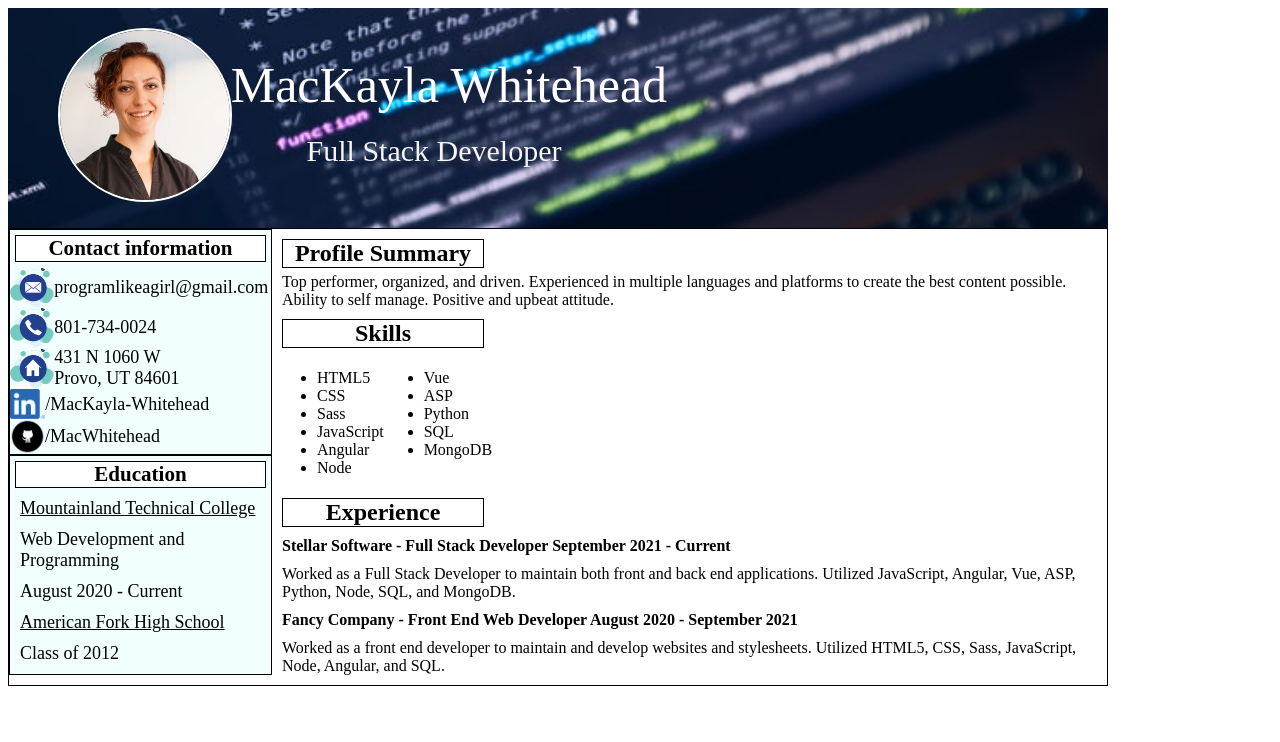
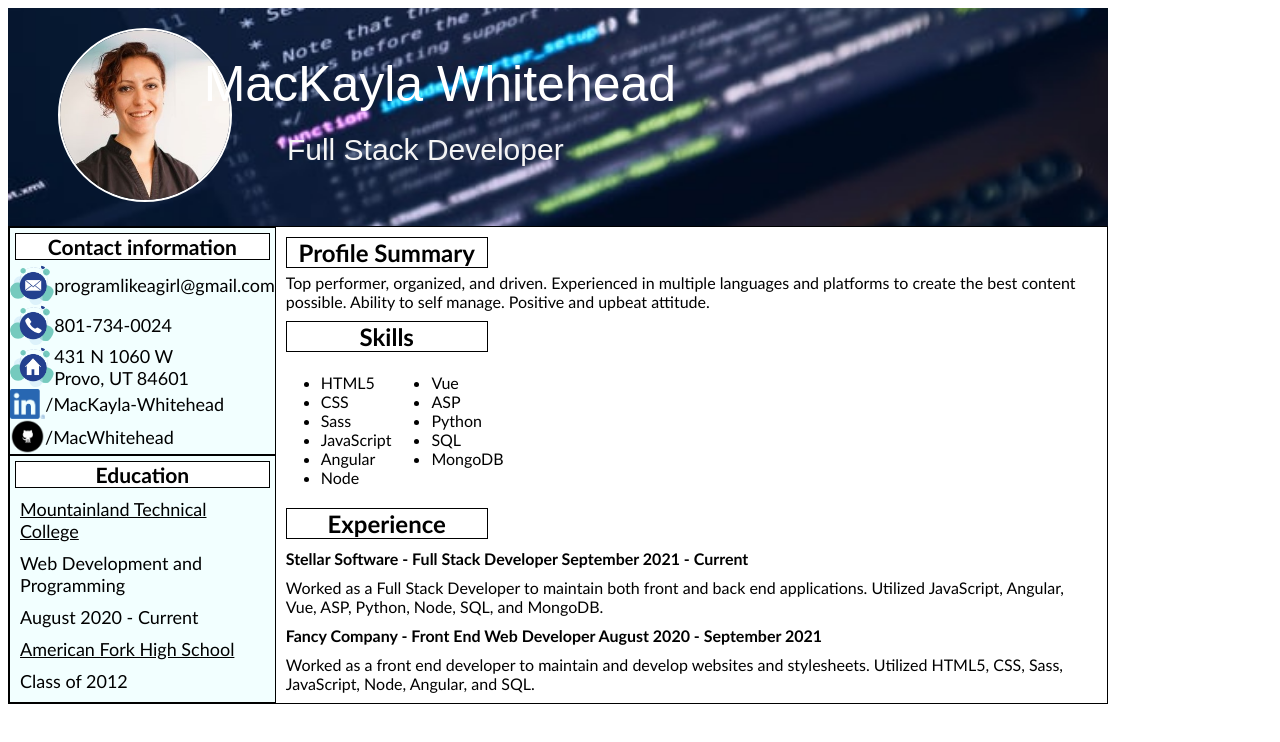
Before and after one commit to MacWhitehead/Sass-Resume, a website: page sass/public/index.html in a window 1280 px wide. Drawn offline with Linux system fonts and the light colour scheme.

Commit message:
Verified proj meets criteria & checked for errors

```diff
--- a/sass/public/index.html
+++ b/sass/public/index.html
@@ -1,6 +1,7 @@
 <!DOCTYPE html>
 <html>
 <head>
+    <title>MacKayla Whitehead Resume</title>
     <link rel="stylesheet" href="./stylesheets/styles.css">
     <link rel="stylesheet" href="https://cdnjs.cloudflare.com/ajax/libs/font-awesome/4.7.0/css/font-awesome.min.css">
 </head>
--- a/sass/public/styles/styles.scss
+++ b/sass/public/styles/styles.scss
@@ -1,6 +1,6 @@
 @import 'colors';
 
-@mixin flex-row {
+%flex-row {
     display: flex;
     flex-flow: row;
 }
@@ -14,15 +14,17 @@ $black-border: solid 1px black;
 $center-on-section: auto;
 $hundred: 100%;
 $half: 50%;
+$font-family1: Arial, Helvetica, sans-serif;
+$font-family2: 'Gill Sans', 'Gill Sans MT', Calibri, 'Trebuchet MS', sans-serif;
 
 body {
     width: 1100px;
     max-width: 100vw;
+    font-family: $font-family1;
 }
 
 .top-bar {
-    @include flex-row;
-    height: 220px;
+    @extend %flex-row;
     text-align: center;
     background-position: center;
     position: relative;
@@ -59,9 +61,10 @@ body {
 }
 
 .bottom-container {
-    @include flex-row();
+    @extend %flex-row;
     border: $black-border;
     max-height: 100vh;
+    font-family: $font-family2;
 
     .left-bar {
         width: 350px;
@@ -89,7 +92,7 @@ body {
         .address,
         .linkedin,
         .github {
-            @include flex-row();
+            @extend %flex-row;
             align-items: center;
         }
 
@@ -119,14 +122,13 @@ body {
 }
 
 .bottom-container .skills {
-    @include flex-col;
+    @include flex-col();
     width: $hundred;
     margin: 5px;
 
     h2,
     p,
-    h4,
-        {
+    h4,{
         text-align: left;
         border: none;
         margin: 5px;
@@ -140,6 +142,6 @@ body {
     }
 
     .skill-list {
-        @include flex-row();
+        @extend %flex-row;
     }
 }
```
Also changed, not shown: sass/public/stylesheets/styles.css, 1 other file.
